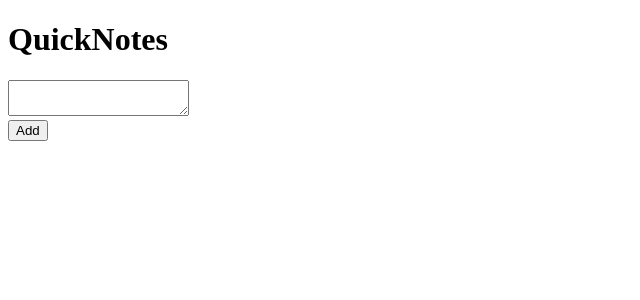
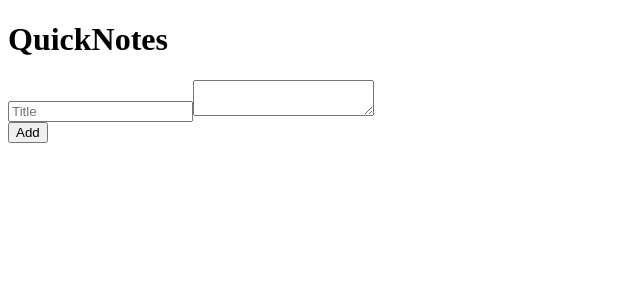
Before and after one commit to DaryaAIV/quicknotes-app, a React (Vite) app: page / in a window 1280 px wide. Shown: the top 300 px of the page, without its empty margins (0-640 px from the left). Built offline with nearby package versions, Linux system fonts and the light colour scheme.

Commit message:
Refactor note handling to include title in NoteForm and NoteCard components

```diff
--- a/src/App.jsx
+++ b/src/App.jsx
@@ -6,9 +6,10 @@ import './App.css'
 function App() {
   const [notes, setNotes] = useState([])
 
-  function addNote(noteText) {
+  function addNote({title, noteText}) {
     const newNote = {
       id: Date.now(),
+      title: title,
       text: noteText,
       noteDate: new Date()
     };
@@ -36,4 +37,4 @@ function App() {
   )
 }
 
-export default App
+export default App;
--- a/src/NoteCard.jsx
+++ b/src/NoteCard.jsx
@@ -1,9 +1,9 @@
 
-function NoteCard({note, noteToDelete}){
+function NoteCard({ note, noteToDelete }) {
 
-    function deleteClick(){
+    function deleteClick() {
         const isDelete = confirm("Are you sure you want to delete your note?")
-        if(isDelete){
+        if (isDelete) {
             noteToDelete(note.id);
         }
     }
@@ -15,11 +15,13 @@ function NoteCard({note, noteToDelete}){
         hour12: true
     });
 
-    return(
+    return (
         <div className="card">
+            <button className="delete-btn" onClick={deleteClick}>X</button>
+            {note.title ? <h2>{note.title}</h2> : null}
             <h3>{note.text}</h3>
             <p className="note-date">date: {formatDate}</p>
-            <button className="delete-btn" onClick={deleteClick}>X</button>
+
         </div>
     );
 }
--- a/src/NoteForm.jsx
+++ b/src/NoteForm.jsx
@@ -1,26 +1,31 @@
 import { useState } from "react";
 
-function NoteForm({onAddNote}) {
+function NoteForm({ onAddNote }) {
+    const [noteTitle, setNoteTitle] = useState("");
     const [noteText, setNoteText] = useState("");
 
     function textChange(e) {
         setNoteText(e.target.value);
     }
 
+    function titleChange(e) {
+        setNoteTitle(e.target.value);
+    }
+
     function submit() {
-        if (noteText === ""){
-            return ;
+        if (noteText === "") {
+            return;
         }
-        onAddNote(noteText);
+        onAddNote({ title: noteTitle, noteText: noteText });
+
+        setNoteTitle("");
         setNoteText("");
     }
 
-    return(
+    return (
         <div className="note-form">
-            <textarea
-            value={noteText}
-            onChange={textChange}
-            />
+            <input type="text" placeholder="Title" value={noteTitle} onChange={titleChange} />
+            <textarea value={noteText} onChange={textChange} />
             <br />
             <button onClick={submit}>Add</button>
         </div>
```
